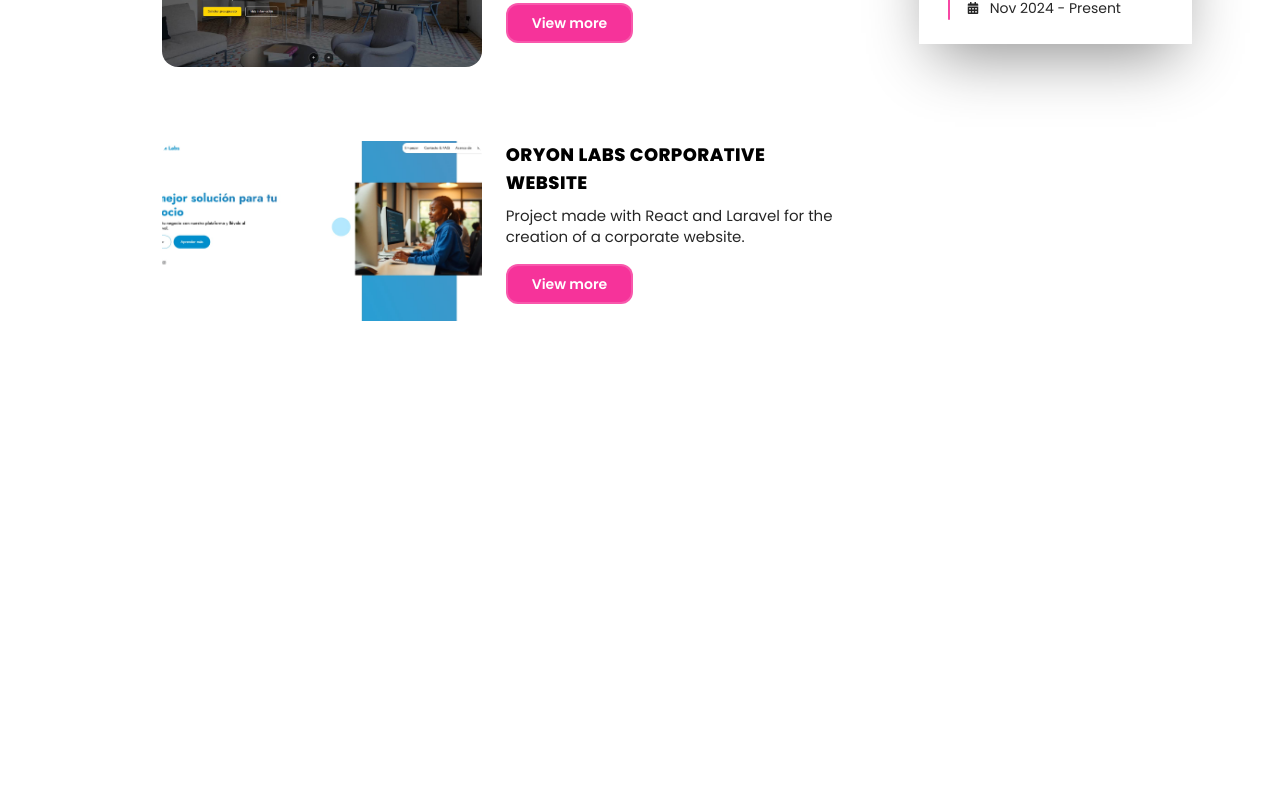
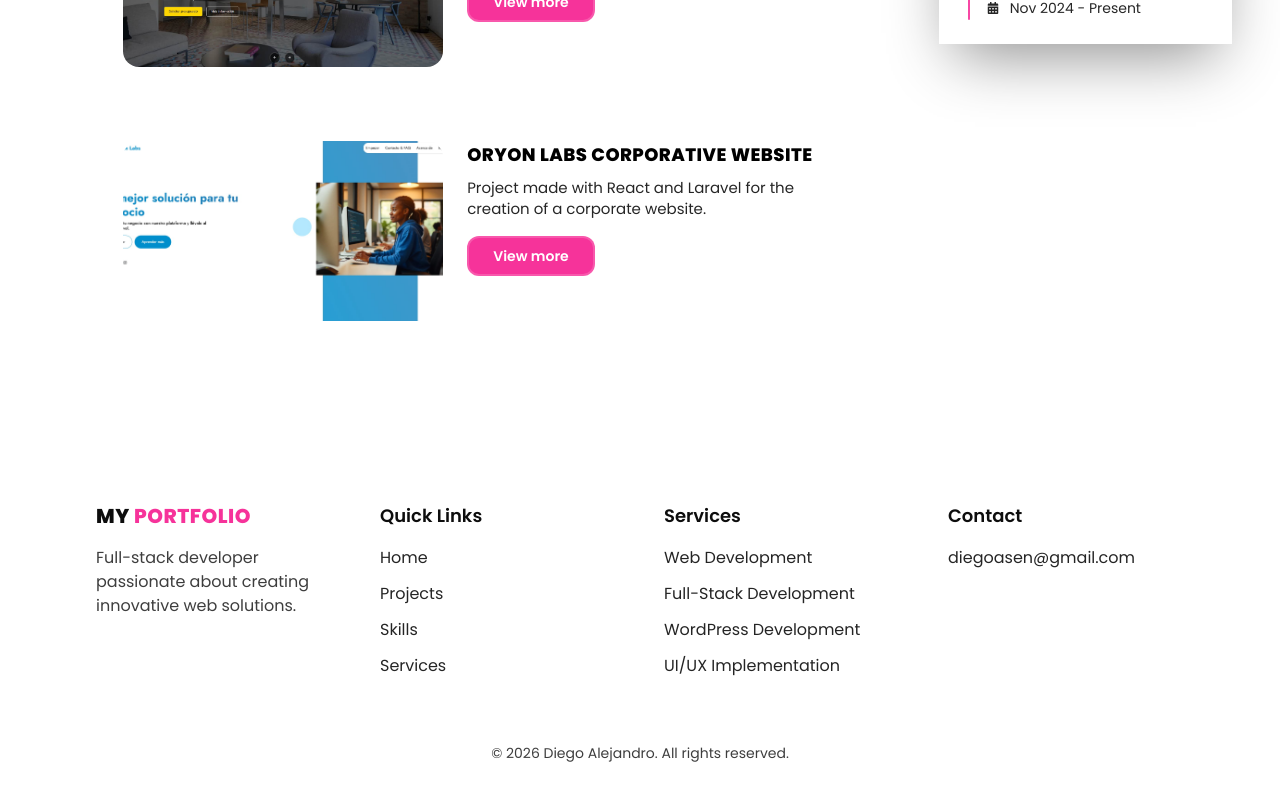
Before and after one commit to DiegoDexx/new-portfolio, a React (Vite) app: page / in a window 1280 px wide. Shown: the part 1018-1818 px from the top of the page. Before the commit the page ends 1416 px from the top, so only its background shows below. Built offline with nearby package versions, Linux system fonts and the light colour scheme.

Commit message:
width_and_size_fixed

```diff
--- a/src/assets/css/global.css
+++ b/src/assets/css/global.css
@@ -68,6 +68,11 @@
 }
 
 .dark header {
+  background: #181827;
+  color: #fff;
+}
+
+.dark select {
   background: #181827;
   color: #fff;
 }
@@ -154,12 +159,12 @@
   .container-main {
     padding-left: 3rem; /* 48px portátiles 14-15" */
     padding-right: 3rem;
-    max-width: 1200px; /* Ancho óptimo para 1280px */
+    max-width: 1400px; /* Ancho óptimo para 1280px */
   }
 }
 @media (min-width: 1366px) {
   .container-main {
-    max-width: 1280px; /* Ancho óptimo para 1366px */
+    max-width: 1480px; /* Ancho óptimo para 1366px */
   }
 }
 @media (min-width: 1536px) {
@@ -169,7 +174,7 @@
 }
 @media (min-width: 1920px) {
   .container-main {
-    max-width: 1600px; /* Ancho óptimo para Full HD */
+    max-width: 1400px; /* Ancho óptimo para Full HD */
   }
 }
 
@@ -552,6 +557,41 @@
   @apply scale-100 hover:scale-105 transition-transform duration-300;
 }
 
+/* =========================
+   FOOTER (theme + dark)
+   ========================= */
+.dark footer {
+  background: #181827; /* fondo principal dark */
+  color: rgba(255, 255, 255, 0.95);
+}
+
+/* Enlaces del footer */
+.dark footer a {
+  color: rgba(255, 255, 255, 0.92);
+  text-decoration: none;
+}
+
+.dark footer a:hover {
+  opacity: 1;
+  filter: brightness(1.05);
+}
+
+/* Chips de iconos (LinkedIn / GitHub / Email) */
+.dark footer a[aria-label] {
+  background: rgba(255, 255, 255, 0.08);
+  border: 1px solid rgba(255, 255, 255, 0.12);
+  color: rgba(255, 255, 255, 0.9);
+}
+
+.dark footer a[aria-label]:hover {
+  background: rgba(255, 255, 255, 0.16);
+}
+
+/* Separador */
+.dark footer .border-t {
+  border-color: rgba(255, 255, 255, 0.12) !important;
+}
+
 /* VIEW TRANSITIONS */
 ::view-transition-old(root),
 ::view-transition-new(root) {
--- a/src/assets/scss/global.scss
+++ b/src/assets/scss/global.scss
@@ -64,6 +64,11 @@
 }
 
 .dark header {
+  background: #181827;
+  color : #fff;
+}
+
+.dark select{
   background: #181827;
   color : #fff;
 }
@@ -145,11 +150,11 @@
   @media (min-width: 1280px) {
     padding-left: 3rem;    /* 48px portátiles 14-15" */
     padding-right: 3rem;
-    max-width: 1200px;     /* Ancho óptimo para 1280px */
+    max-width: 1400px;     /* Ancho óptimo para 1280px */
   }
 
   @media (min-width: 1366px) {
-    max-width: 1280px;     /* Ancho óptimo para 1366px */
+    max-width: 1480px;     /* Ancho óptimo para 1366px */
   }
 
   @media (min-width: 1536px) {
@@ -157,7 +162,7 @@
   }
 
   @media (min-width: 1920px) {
-    max-width: 1600px;     /* Ancho óptimo para Full HD */
+    max-width: 1400px;     /* Ancho óptimo para Full HD */
   }
 }
 
@@ -478,6 +483,38 @@
   @apply scale-100 hover:scale-105 transition-transform duration-300;
 }
 
+/* =========================
+   FOOTER (theme + dark)
+   ========================= */
+
+
+.dark footer {
+  background: #181827; /* fondo principal dark */
+  color: rgba(255, 255, 255, 0.95);
+}
+
+/* Enlaces del footer */
+.dark footer a {
+  color: rgba(255, 255, 255, 0.92);
+  text-decoration: none;
+}
+.dark footer a:hover { opacity: 1; filter: brightness(1.05); }
+
+/* Chips de iconos (LinkedIn / GitHub / Email) */
+.dark footer a[aria-label] {
+  background: rgba(255, 255, 255, 0.08);
+  border: 1px solid rgba(255, 255, 255, 0.12);
+  color: rgba(255, 255, 255, 0.90);
+}
+.dark footer a[aria-label]:hover {
+  background: rgba(255, 255, 255, 0.16);
+}
+
+/* Separador */
+.dark footer .border-t {
+  border-color: rgba(255, 255, 255, 0.12) !important;
+}
+
 
 
 
--- a/src/components/layouts/footer.jsx
+++ b/src/components/layouts/footer.jsx
@@ -0,0 +1,91 @@
+import { FaLinkedinIn, FaGithub, FaEnvelope } from "react-icons/fa";
+
+export default function Footer() {
+	const year = new Date().getFullYear();
+
+	return (
+		<footer className="container-main bg-white text-black/95 py-12 sm:py-14">
+			<div className="container-main mx-auto">
+				{/* Top grid */}
+				<div className="grid grid-cols-1 md:grid-cols-2 lg:grid-cols-4 gap-10 xl:gap-12 items-start">
+					{/* Brand + description */}
+					<div>
+					     <a href="/" className="flex items-center gap-2 select-none" >
+                            <h2 className="text-lg sm:text-xl font-extrabold tracking-wide">
+                            <span>MY </span>
+                            <span className="text-[#F6339A]">PORTFOLIO</span>
+                            </h2>
+                        </a>
+						<p className="mt-4 text-base opacity-80 max-w-[500px]">
+							Full-stack developer passionate about creating innovative web solutions.
+						</p>
+					</div>
+
+					{/* Quick Links */}
+					<div>
+						<h4 className="text-lg font-semibold">Quick Links</h4>
+						<ul className="mt-4 space-y-3 text-base opacity-90">
+							<li><a href="#home" className="hover:opacity-100">Home</a></li>
+							<li><a href="#projects" className="hover:opacity-100">Projects</a></li>
+							<li><a href="#skills" className="hover:opacity-100">Skills</a></li>
+							<li><a href="#services" className="hover:opacity-100">Services</a></li>
+						</ul>
+					</div>
+
+					{/* Services */}
+					<div>
+						<h4 className="text-lg font-semibold">Services</h4>
+						<ul className="mt-4 space-y-3 text-base opacity-90">
+							<li>Web Development</li>
+							<li>Full-Stack Development</li>
+							<li>WordPress Development</li>
+							<li>UI/UX Implementation</li>
+						</ul>
+					</div>
+
+					{/* Contact */}
+					<div>
+						<h4 className="text-lg font-semibold">Contact</h4>
+						<p className="mt-4 text-base opacity-90">diegoasen@gmail.com</p>
+
+						<div className="mt-5 flex items-center gap-3">
+							<a
+								href="https://www.linkedin.com/"
+								target="_blank"
+								rel="noreferrer"
+								aria-label="LinkedIn"
+								className="p-3 rounded-xl bg-white/10 border border-white/10 text-white/90 hover:bg-white/20 transition"
+							>
+								<FaLinkedinIn />
+							</a>
+							<a
+								href="https://github.com/"
+								target="_blank"
+								rel="noreferrer"
+								aria-label="GitHub"
+								className="p-3 rounded-xl bg-white/10 border border-white/10 text-white/90 hover:bg-white/20 transition"
+							>
+								<FaGithub />
+							</a>
+							<a
+								href="mailto:diegoasen@gmail.com"
+								aria-label="Email"
+								className="p-3 rounded-xl bg-white/10 border border-white/10 text-white/90 hover:bg-white/20 transition"
+							>
+								<FaEnvelope />
+							</a>
+						</div>
+					</div>
+				</div>
+
+				{/* Divider */}
+				<div className="mt-10 border-t border-white/10" />
+
+				{/* Copyright */}
+				<p className="text-center text-sm opacity-80 mt-6">
+					© {year} Diego Alejandro. All rights reserved.
+				</p>
+			</div>
+		</footer>
+	);
+}
--- a/src/components/layouts/navbar.jsx
+++ b/src/components/layouts/navbar.jsx
@@ -29,6 +29,7 @@
   return (
     <header
       className="
+      container-main
         sticky top-0 z-50
         bg-white/80 dark:bg-[#181827]/80
         text-black dark:text-white
--- a/src/pages/home.jsx
+++ b/src/pages/home.jsx
@@ -4,6 +4,7 @@
 import Portfolio from "../components/layouts/portfolio";
 import  SectionNav  from "../components/ui/sectionNav";
 import ExperiencePanel from "../components/layouts/experience";
+import Footer from "../components/layouts/footer";
 
 function Home() {
       const [tab, setTab] = useState("projects");
@@ -11,7 +12,7 @@
     <>
       <NavBar />
 
-      <section className="container-main pt-8 sm:pt-10">
+      <section className="container-main pt-5 sm:pt-10">
         <Profile />
       </section>
 
@@ -31,6 +32,8 @@
           </div>
         </div>
       </section>
+
+      <Footer />
     </>
   );
 }
```
Also changed, not shown: 1 other file (tests, documents, lock files or other folders).
